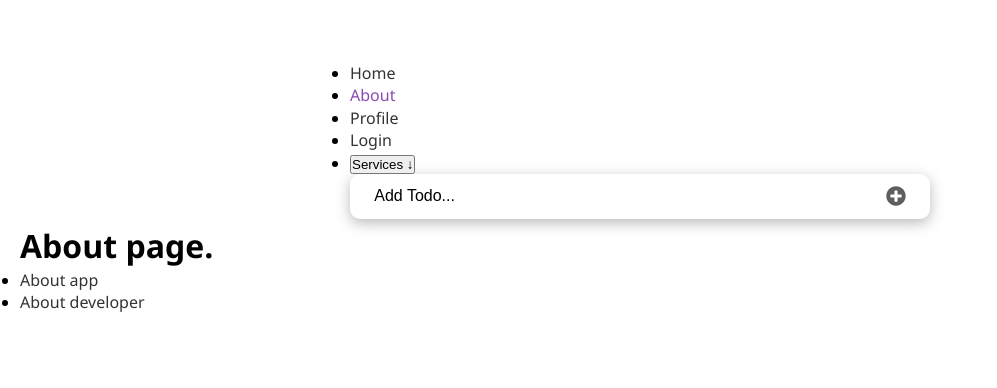
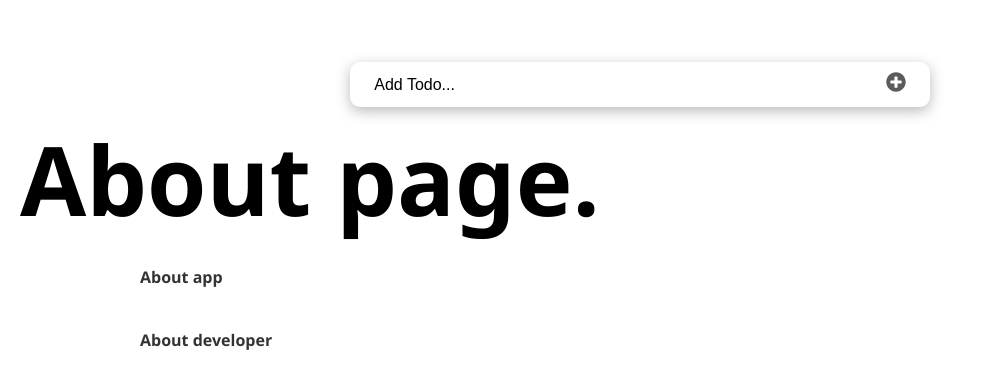
Before and after one commit to RitaDee/todo-app-react, a React (Create React App) app: page /about in a window 1280 px wide. Shown: the part 106-494 px from the top of the page, without its empty margins (0-997 px from the left). Built offline with nearby package versions, Linux system fonts and the light colour scheme.

Commit message:
Modify App.js file

```diff
--- a/src/App.css
+++ b/src/App.css
@@ -67,12 +67,6 @@ body {
   display: block;
 }
 
-.input-submit svg {
-  color: #5e5e5e;
-  font-size: 20px;
-  margin-top: 2px;
-}
-
 a {
   color: #333;
   text-decoration: none;
@@ -82,3 +76,127 @@ a {
 .active {
   color: #8a4baf;
 }
+
+
+/* ==========================
+About route
+======================== */
+
+.about {
+  max-width: 1000px;
+  margin: 0 auto;
+}
+
+.about_list {
+  list-style: none;
+}
+
+.about_list a {
+  padding: 20px 0;
+  display: inline-block;
+  text-decoration: none;
+  font-weight: bold;
+}
+
+.menu-nav li a,
+.menu-nav li span {
+  display: block;
+  padding: 1rem;
+}
+
+.about_list a:hover {
+  color: #8a4baf;
+}
+
+.main_content {
+  max-width: 650px;
+}
+
+.main_content h2 {
+  margin-bottom: 15px;
+  line-height: 30px;
+  font-size: 26px;
+}
+
+.main_content p {
+  line-height: 25px;
+}
+
+
+
+/* ==========================
+Sidebar navigation
+======================== */
+
+.navbar {
+  position: relative;
+}
+
+button {
+  cursor: pointer;
+  background: transparent;
+  border: none;
+  font-size: 20px;
+}
+
+.navbar .toggle {
+  position: fixed;
+  left: 30px;
+  top: 40px;
+  cursor: pointer;
+  background: transparent;
+  border: none;
+}
+
+.menu-nav {
+  list-style: none;
+  position: absolute;
+  background: #fff;
+  left: 0;
+  width: 0;
+  overflow: hidden;
+  max-width: 290px;
+  z-index: 9;
+  font-size: 18px;
+  box-shadow: 0 10px 15px -3px rgb(46 41 51 / 8%), 0 4px 6px -2px rgb(71 63 79 / 16%);
+  transform: translateX(-100px);
+  transition: transform ease-in-out 0.2s;
+
+  /* transition: width ease 0.2s; */
+}
+
+.menu-nav.show-menu {
+  width: 100%;
+  transform: translateX(0);
+}
+
+.log-in {
+  color: #777;
+  border-top: 1px solid #efecec;
+  margin-top: 15px;
+  font-size: 15px;
+}
+
+/* logout */
+.logout {
+  position: absolute;
+  right: 30px;
+  top: 40px;
+  display: flex;
+  gap: 2rem;
+  font-size: 20px;
+  color: #8a4baf;
+}
+
+
+/* Media Queries */
+@media screen and (min-width: 480px) {
+  div.wrapper h1 {
+    font-size: 6rem;
+  }
+
+  .about {
+    display: grid;
+    grid-template-columns: 200px minmax(0, 1fr);
+  }
+}
--- a/src/routes/Profile.js
+++ b/src/routes/Profile.js
@@ -1,2 +1,4 @@
+import styles from '../styles/Profile.module.css';
+
 const Profile = () => <div>Profile page</div>;
 export default Profile;
--- a/src/styles/Profile.module.css
+++ b/src/styles/Profile.module.css
@@ -1,4 +1,4 @@
 .profile {
-    max-width: 1000px;
-    margin: 0 auto;
+  max-width: 1000px;
+  margin: 0 auto;
 }
```
